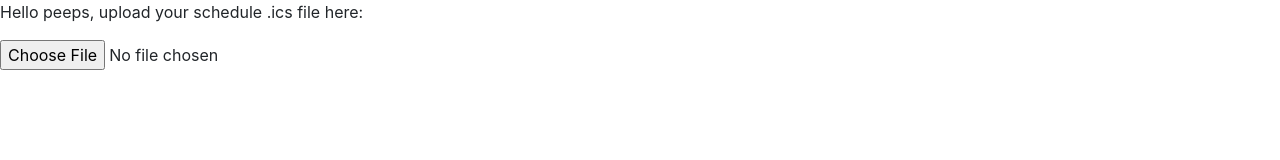
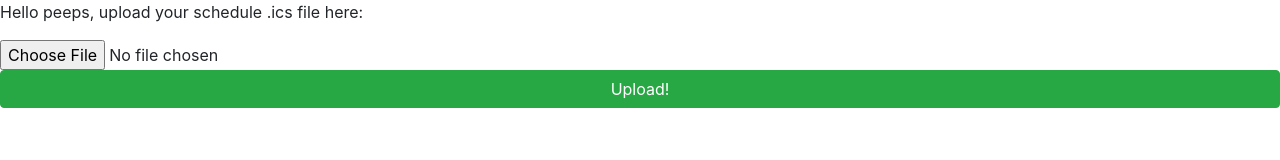
Before and after one commit to JackLowry/classMapper, a website: page index.html in a window 1280 px wide. Drawn offline with nearby package versions, Linux system fonts and the light colour scheme.

Commit message:
File upload passes

```diff
--- a/index.html
+++ b/index.html
@@ -16,10 +16,21 @@
 </head>
 <body>
   <p>Hello peeps, upload your schedule .ics file here:</p>
-  <input type='file'>
+  <input type='file' id='upload' name='ics file' accept='.ics'>
+  <button onclick='upload()' type="button" class="btn btn-success btn-block" >Upload!</button>
 
 </body>
+<script src="https://cdnjs.cloudflare.com/ajax/libs/socket.io/2.0.3/socket.io.js"></script>
 <script>
+
+function upload(){
+  var input = document.querySelector('input');
+  var length = input.files.length;
+  var socket = io.connect('http://127.0.0.1:4000');
+  socket.emit('upload',{file:input});
+  console.log(length);
+
+}
 
 
 
--- a/package.json
+++ b/package.json
@@ -15,5 +15,8 @@
   "bugs": {
     "url": "https://github.com/JackLowry/classMapper/issues"
   },
-  "homepage": "https://github.com/JackLowry/classMapper#readme"
+  "homepage": "https://github.com/JackLowry/classMapper#readme",
+  "dependencies": {
+    "socket.io": "^2.3.0"
+  }
 }
```
Also changed, not shown: server.js (+6 -1 lines), 1 other file.
